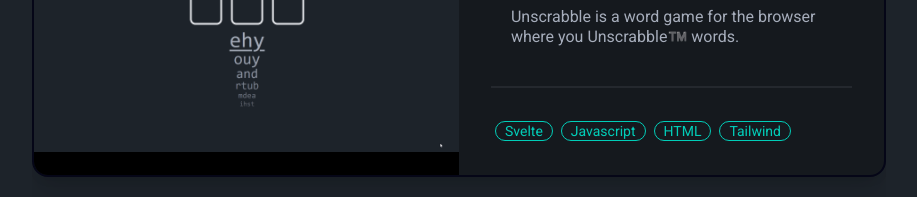
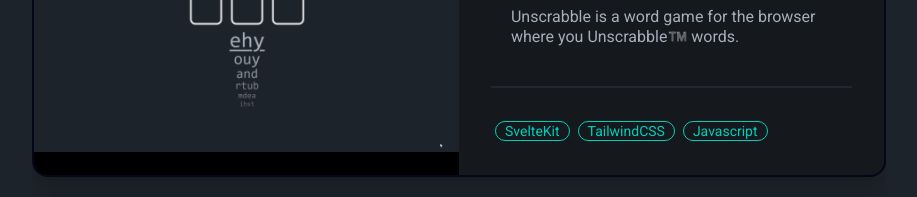
Before and after one commit to grommithub/personal-website, a SvelteKit app: page /portfolio in a window 1280 px wide. Shown: the part 1500-1697 px from the top of the page, without its empty margins (181-1098 px from the left). Built offline with nearby package versions, Linux system fonts and the light colour scheme.

Commit message:
image link should work now

```diff
--- a/src/routes/portfolio/+page.svelte
+++ b/src/routes/portfolio/+page.svelte
@@ -97,7 +97,7 @@
   <ProjectCard
     title={"Unscrabble"}
     src={"unscrabble.gif"}
-    tags={["Svelte", "Javascript", "HTML", "Tailwind"]}
+    tags={["SvelteKit", "TailwindCSS", "Javascript"]}
   >
     Unscrabble is a word game for the browser where you Unscrabble™️ words.
   </ProjectCard>
@@ -248,7 +248,7 @@
     title={"This very website!"}
     src={"mobile.gif"}
     mobile_src={"desktop.png"}
-    tags={["SvelteKit", "Tailwind", "DaisyUI"]}
+    tags={["SvelteKit", "TailwindCSS", "DaisyUI"]}
     link={{
       url: "https://github.com/grommithub/personal-website",
       display: "Github",
```
